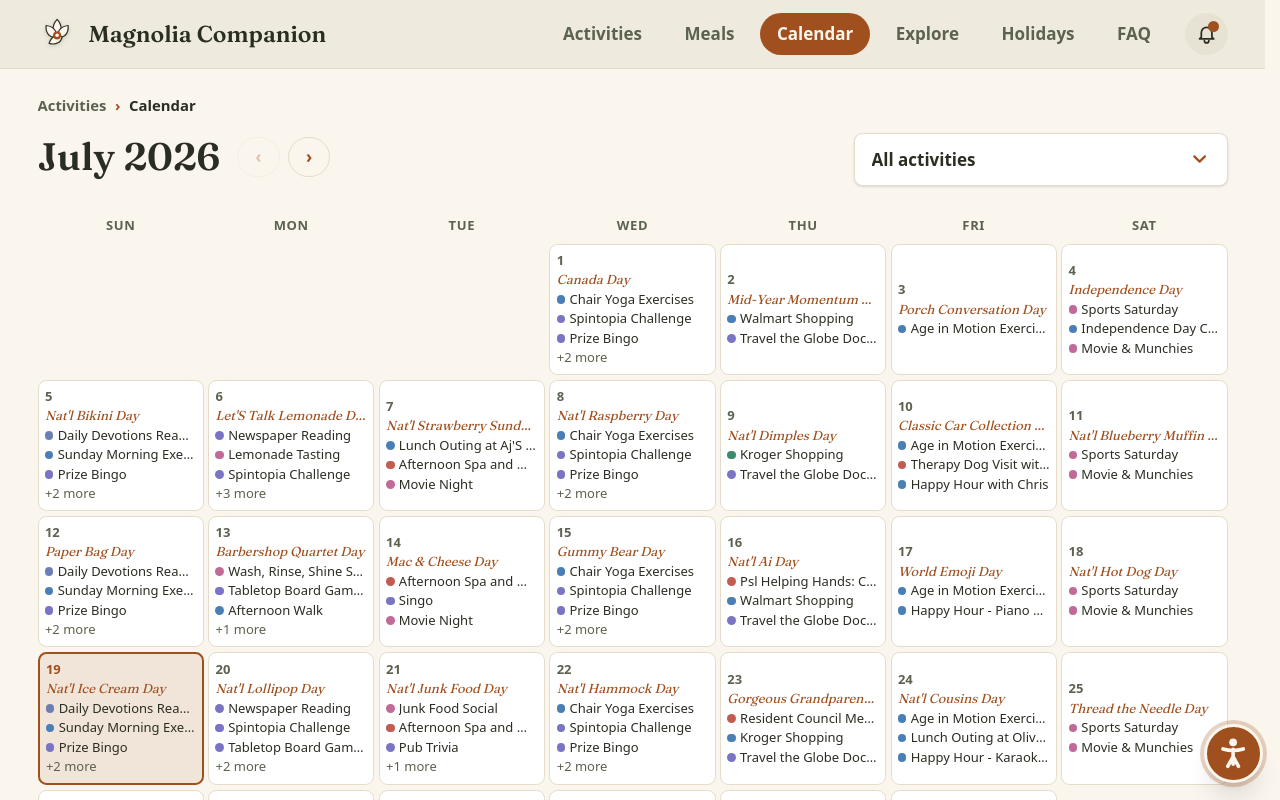
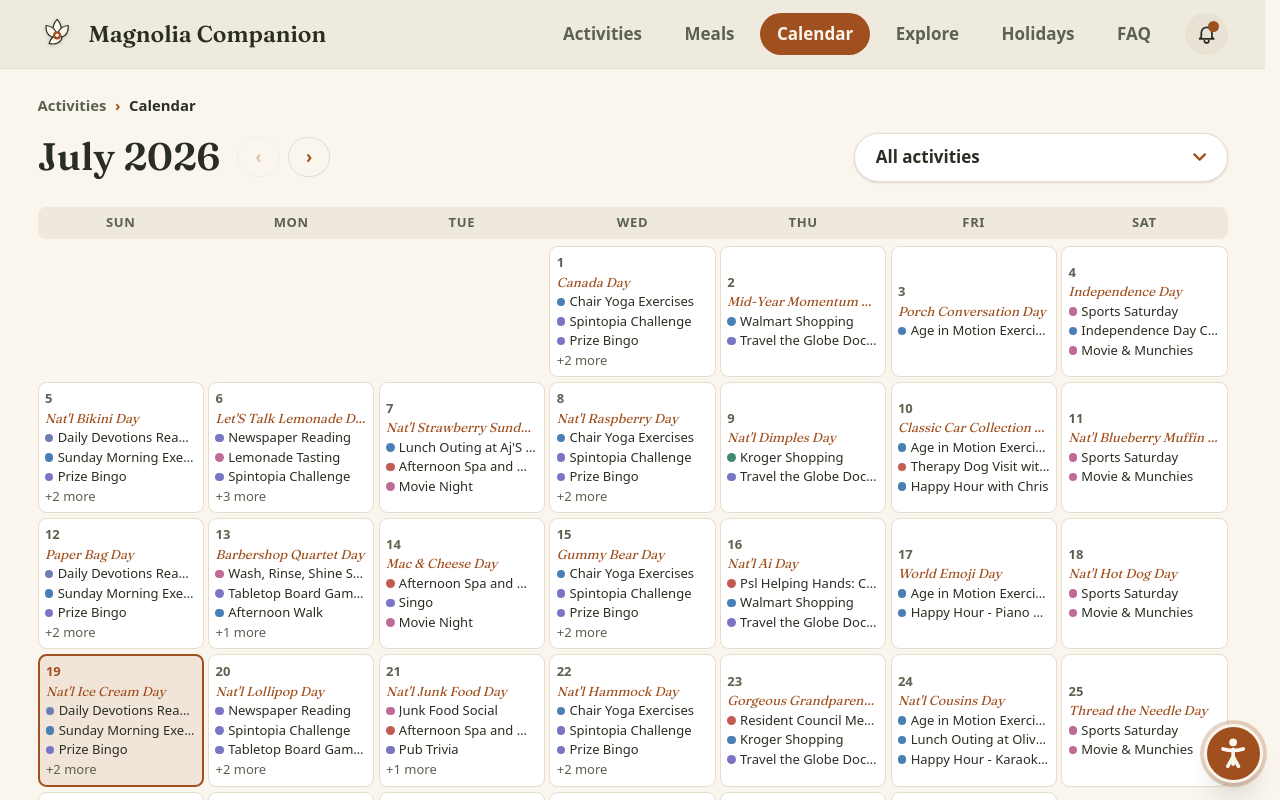
Before and after one commit to dillo/magnolia-companion, a Next.js app: page /calendar in a window 1280 px wide. Shown: the top 800 px of the page. Built offline with nearby package versions, Linux system fonts and the light colour scheme.

Commit message:
feat: polish desktop calendar (cell hover, sand weekday band, pill filter)

```diff
--- a/components/CalendarClient.tsx
+++ b/components/CalendarClient.tsx
@@ -33,7 +33,7 @@ function ActivityFilterSelect({
           id="calendar-filter"
           value={value}
           onChange={(event) => onChange(event.target.value as Dimension | "all")}
-          className="w-full appearance-none rounded-lg border border-hairline bg-card px-4 py-3 pr-11 font-semibold text-ink shadow-sm"
+          className="w-full appearance-none rounded-full border border-hairline bg-card px-5 py-2.5 pr-11 font-semibold text-ink shadow-sm hover:border-copper/40"
         >
           <option value="all">All activities</option>
           {DIMENSIONS.map((d) => (
@@ -126,10 +126,14 @@ export default function CalendarClient({ months, visitDays }: { months: Activity
       </div>
 
       {/* Month grid: tablet & desktop */}
-      <div className="hidden grid-cols-7 gap-1 md:mt-6 md:grid" role="grid" aria-label={monthTitle}>
-        {DOWS.map((d) => (
-          <div key={d} className="py-1 text-center text-[13px] font-bold uppercase tracking-wider text-moss">{d}</div>
-        ))}
+      <div className="mt-6 hidden rounded-lg bg-sand md:block">
+        <div className="grid grid-cols-7 gap-1">
+          {DOWS.map((d) => (
+            <div key={d} className="py-1.5 text-center text-[13px] font-bold uppercase tracking-wider text-moss">{d}</div>
+          ))}
+        </div>
+      </div>
+      <div className="hidden grid-cols-7 gap-1 md:mt-1.5 md:grid" role="grid" aria-label={monthTitle}>
         {Array.from({ length: firstDow }, (_, i) => <div key={`b${i}`} />)}
         {Array.from({ length: daysInMonth }, (_, i) => {
           const date = dateOf(i + 1);
@@ -139,8 +143,10 @@ export default function CalendarClient({ months, visitDays }: { months: Activity
           const isToday = date === today;
           return (
             <button key={date} onClick={() => setSelected(date)}
-              className={`min-h-24 rounded-lg border p-1.5 text-left align-top text-[13px] ${
-                isToday ? "border-2 border-copper bg-copper/10" : "border-hairline bg-card"
+              className={`min-h-24 rounded-lg border p-1.5 text-left align-top text-[13px] transition-colors ${
+                isToday
+                  ? "border-2 border-copper bg-copper/10 hover:bg-copper/15"
+                  : "border-hairline bg-card hover:border-copper/40 hover:bg-hairline/20"
               }`}>
               <div className={`font-semibold tabular-nums ${isToday ? "text-copper" : "text-moss"}`}>{i + 1}</div>
               {day?.theme && (
```
